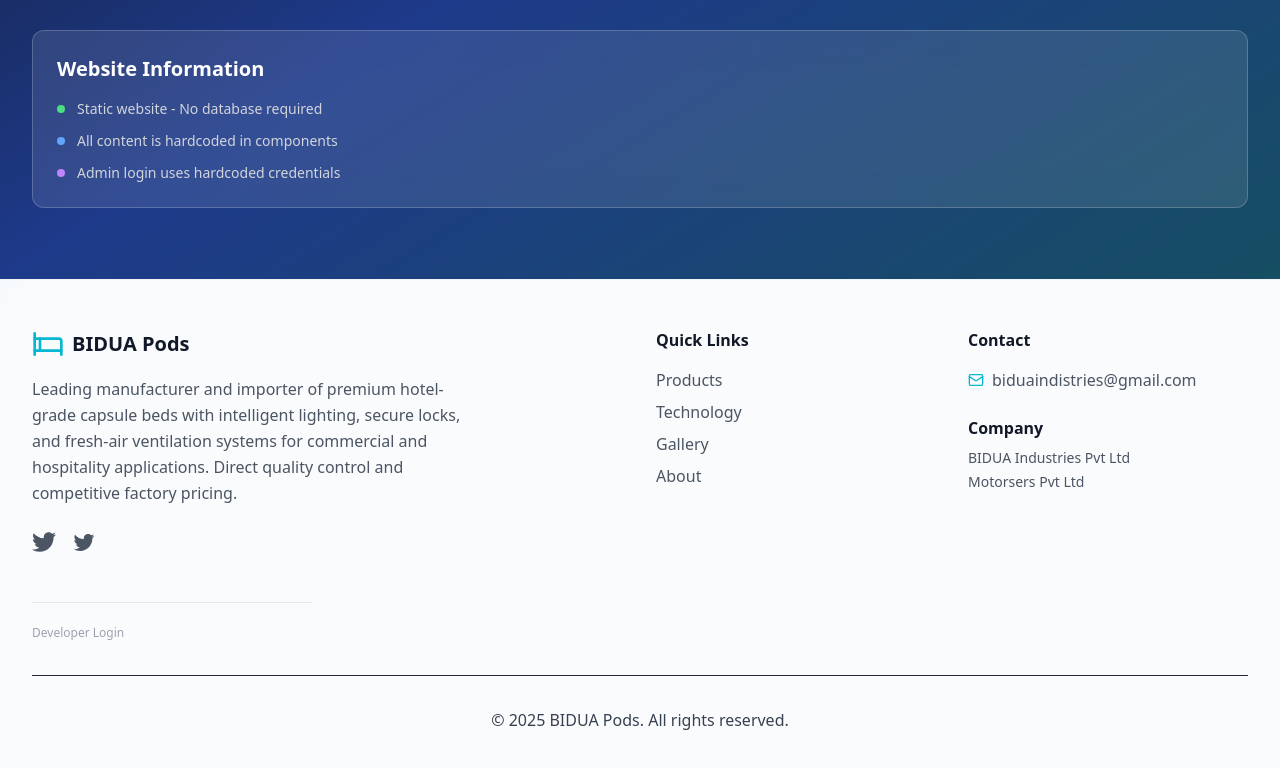
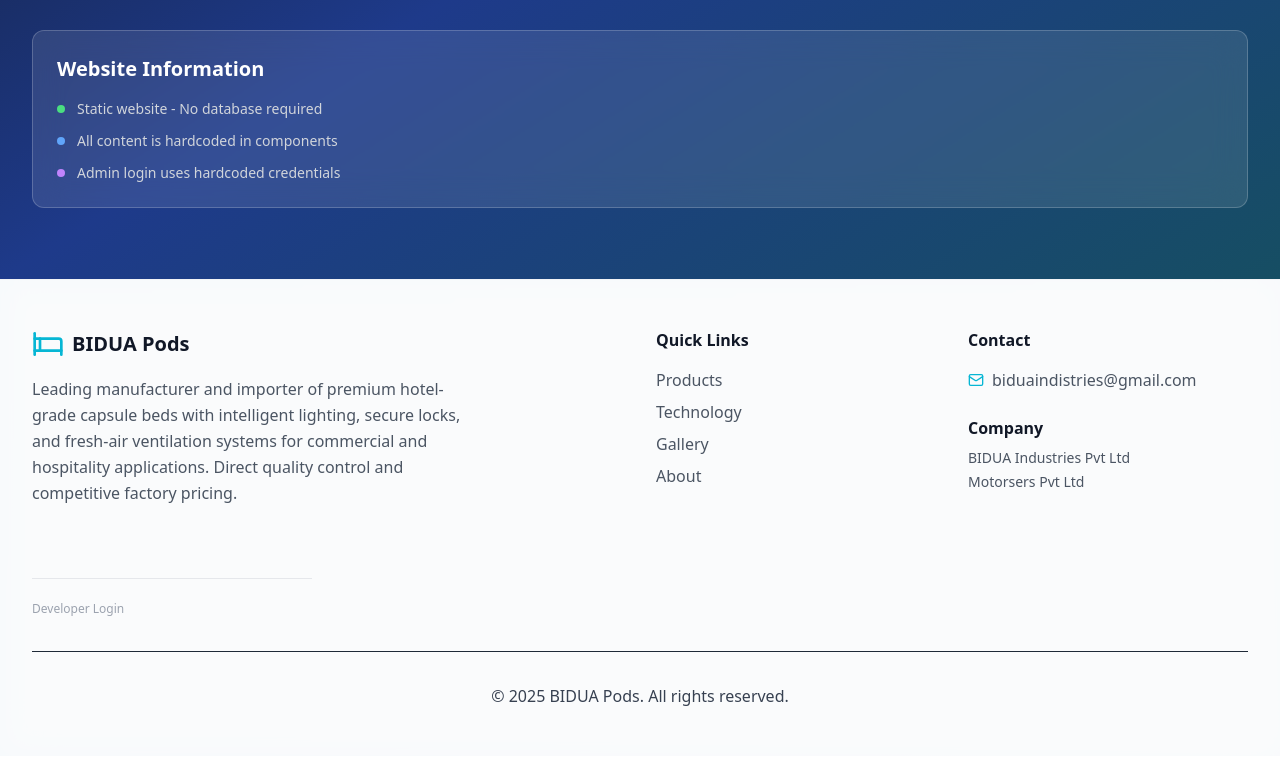
Before and after one commit to obidua/BIDUA-Beds, a React (Vite) app: page /admin/dashboard in a window 1280 px wide. Shown: the part 585-1353 px from the top of the page. Built offline with nearby package versions, Linux system fonts and the light colour scheme.

Commit message:
Updated Footer.tsx

```diff
--- a/src/components/Footer.tsx
+++ b/src/components/Footer.tsx
@@ -18,18 +18,6 @@ const Footer: React.FC = () => {
               secure locks, and fresh-air ventilation systems for commercial and hospitality applications.
               Direct quality control and competitive factory pricing.
             </p>
-            <div className="flex space-x-4">
-              <a href="#" className="text-gray-600 dark:text-gray-400 hover:text-cyan-500 dark:hover:text-cyan-400 transition-all duration-300 hover:scale-110">
-                <svg className="h-6 w-6" fill="currentColor" viewBox="0 0 24 24">
-                  <path d="M24 4.557c-.883.392-1.832.656-2.828.775 1.017-.609 1.798-1.574 2.165-2.724-.951.564-2.005.974-3.127 1.195-.897-.957-2.178-1.555-3.594-1.555-3.179 0-5.515 2.966-4.797 6.045-4.091-.205-7.719-2.165-10.148-5.144-1.29 2.213-.669 5.108 1.523 6.574-.806-.026-1.566-.247-2.229-.616-.054 2.281 1.581 4.415 3.949 4.89-.693.188-1.452.232-2.224.084.626 1.956 2.444 3.379 4.6 3.419-2.07 1.623-4.678 2.348-7.29 2.04 2.179 1.397 4.768 2.212 7.548 2.212 9.142 0 14.307-7.721 13.995-14.646.962-.695 1.797-1.562 2.457-2.549z"/>
-                </svg>
-              </a>
-              <a href="#" className="text-gray-600 dark:text-gray-400 hover:text-cyan-500 dark:hover:text-cyan-400 transition-all duration-300 hover:scale-110">
-                <svg className="h-6 w-6" fill="currentColor" viewBox="0 0 24 24">
-                  <path d="M22.46 6c-.77.35-1.6.58-2.46.69.88-.53 1.56-1.37 1.88-2.38-.83.5-1.75.85-2.72 1.05C18.37 4.5 17.26 4 16 4c-2.35 0-4.27 1.92-4.27 4.29 0 .34.04.67.11.98C8.28 9.09 5.11 7.38 3 4.79c-.37.63-.58 1.37-.58 2.15 0 1.49.75 2.81 1.91 3.56-.71 0-1.37-.2-1.95-.5v.03c0 2.08 1.48 3.82 3.44 4.21a4.22 4.22 0 0 1-1.93.07 4.28 4.28 0 0 0 4 2.98 8.521 8.521 0 0 1-5.33 1.84c-.34 0-.68-.02-1.02-.06C3.44 20.29 5.7 21 8.12 21 16 21 20.33 14.46 20.33 8.79c0-.19 0-.37-.01-.56.84-.6 1.56-1.36 2.14-2.23z"/>
-                </svg>
-              </a>
-            </div>
           </div>
 
           {/* Quick Links */}
```
